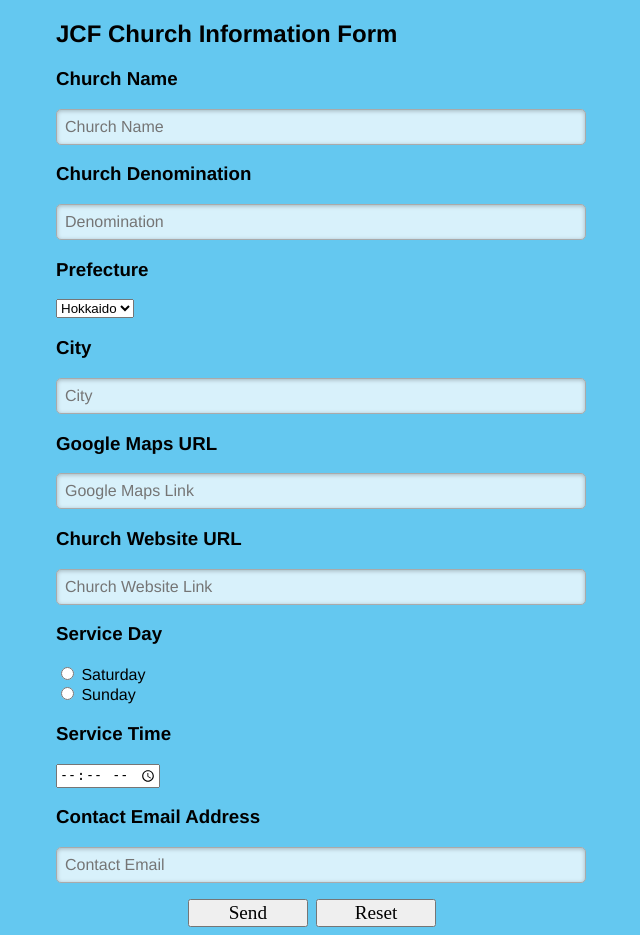
After one commit to dberg918/php-fun, a PHP site: page /church_form.php in a window 1280 px wide. The commit adds this page. Shown: the whole page, without its empty margins (328-968 px from the left). Run offline with PHP 8.4, Linux system fonts and the light colour scheme; a stand-in replaces the project's code that opens the database connection.

Commit message:
put database on index and move form to its own page

```diff
--- /dev/null
+++ b/church_form.php
@@ -0,0 +1,58 @@
+<!DOCTYPE html>
+<html>
+<head>
+<title>Sample Form</title>
+<link rel="stylesheet" type="text/css" href="style.css">
+</head>
+
+<body>
+
+<section>
+<h1>JCF Church Information Form</h1>
+
+<form action="church_submit.php" method="post">
+	<h3>Church Name</h3>
+	<p><input type="text" name="churchname" placeholder="Church Name" required><br /></p>
+
+	<h3>Church Denomination</h3>
+	<p><input type="text" name="denomination" placeholder="Denomination" required><br /></p>
+
+	<h3>Prefecture</h3>
+	<p><select name="prefecture">
+		<option value="Hokkaido">Hokkaido</option>
+		<option value="Tohoku">Tohoku</option>
+		<option value="Kanto">Kanto</option>
+		<option value="Chubu">Chubu</option>
+		<option value="Kansai">Kansai</option>
+		<option value="Chugoku">Chugoku</option>
+		<option value="Shikoku">Shikoku</option>
+		<option value="Kyushu">Kyushu</option>
+	</select></p>
+
+	<h3>City</h3>
+	<p><input type="text" name="city" placeholder="City" required><br /></p>
+
+	<h3>Google Maps URL</h3>
+	<p><input type="url" name="gmap" placeholder="Google Maps Link"><br /></p>
+
+	<h3>Church Website URL</h3>
+	<p><input type="url" name="website" placeholder="Church Website Link"><br /></p>
+
+	<h3>Service Day</h3>
+	<p><input type="radio" name="servday" value="Saturday"> Saturday<br />
+	   <input type="radio" name="servday" value="Sunday"> Sunday<br /></p>
+	<h3>Service Time</h3>
+	<p><input type="time" name="servtime"><br /></p>
+
+	<h3>Contact Email Address</h3>
+	<p><input type="email" name="contact" placeholder="Contact Email" required></p>
+
+	<center>
+		<input type="submit" value="Send">
+		<input type="reset" value="Reset">
+	</center>
+</form>
+</section>
+
+</body>
+</html>
```
Also changed, not shown: index.php (+17 -54 lines).
